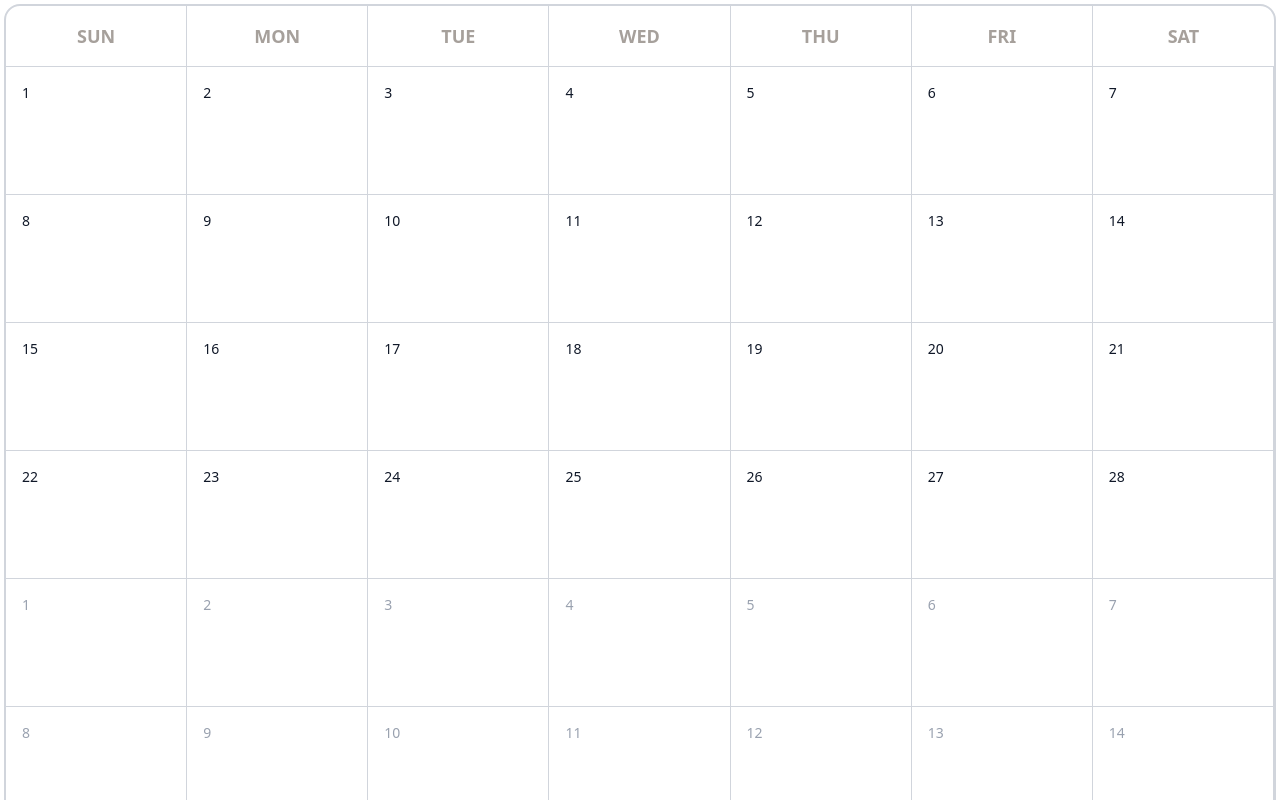
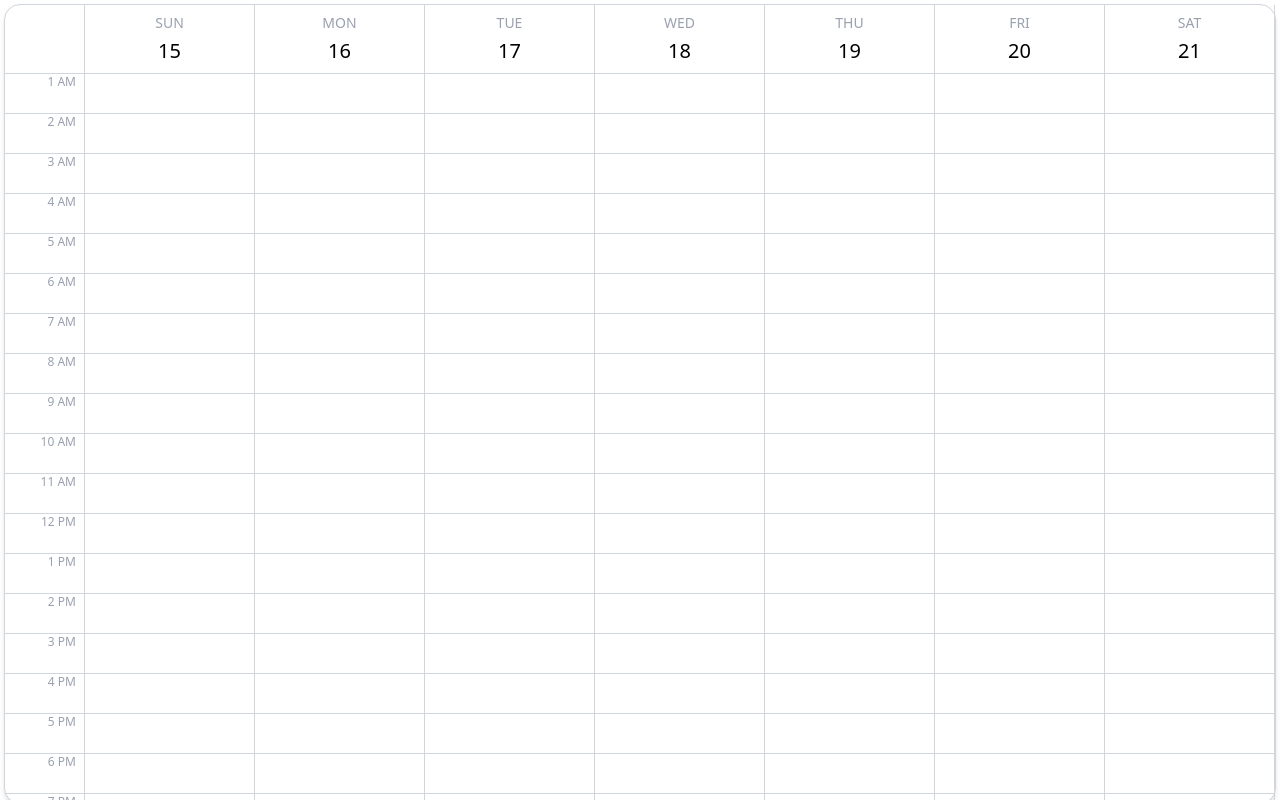
Before and after one commit to Bavneet-kaur/Smart-Calendar, a Next.js app in the folder frontend/: page / in a window 1280 px wide. Shown: the top 800 px of the page. Built offline with nearby package versions, Linux system fonts and the light colour scheme.

Commit message:
week view ui

```diff
--- /dev/null
+++ b/frontend/app/components/views/Week.tsx
@@ -0,0 +1,84 @@
+"use client";
+
+import { useState } from "react";
+
+const WeekView = () => {
+    const [currentDate] = useState(new Date());
+    const getStartOfWeek = (date: Date) => {
+        const day = date.getDay(); // 0-6
+        const diff = date.getDate() - day;
+        return new Date(date.setDate(diff));
+    };
+
+    const startOfWeek = getStartOfWeek(new Date());
+
+    const weekDays = Array.from({ length: 7 }).map((_, i) => {
+        const d = new Date(startOfWeek);
+        d.setDate(startOfWeek.getDate() + i);
+        return d;
+    });
+    const hours = Array.from({ length: 23 }).map((_, i) => i + 1);
+    // const isToday = date.toDateString() === new Date().toDateString();
+    return (
+        <div className="max-h-screen bg-white  flex flex-col border border-gray-300 rounded-2xl shadow-md">
+            <div className="grid border-b border-gray-300"
+                style={{ gridTemplateColumns: "80px repeat(7, 1fr)" }}>
+                <div className="border-r border-gray-300" />
+
+                {weekDays.map((day, index) => (
+                    <div
+                        key={index}
+                        className="p-2 text-center border-r border-gray-300"
+                    >
+                        <div className="text-sm text-gray-400">
+                            {day.toLocaleString("default", { weekday: "short" }).toUpperCase()}
+                        </div>
+
+                        <div className="text-xl mt-1">
+                            {day.getDate()}
+                        </div>
+                    </div>
+                ))}
+            </div>
+
+            {/* Time Grid */}
+            <div className="flex-1">
+                <div
+                    className="grid min-h-full"
+                    style={{ gridTemplateColumns: "80px repeat(7, 1fr)" }}
+                >
+                    {/* Time Column */}
+                    <div className="border-r border-gray-300">
+                        {hours.map((hour) => (
+                            <div
+                                key={hour}
+                                className="h-10 text-xs text-gray-400 border-b border-gray-300 pr-2 text-right"
+                            >
+                                {hour > 12
+                                    ? `${hour - 12} PM`
+                                    : hour === 12
+                                        ? "12 PM"
+                                        : `${hour} AM`}
+                            </div>
+                        ))}
+                    </div>
+
+                    {/* Day Columns */}
+                    {weekDays.map((_, dayIndex) => (
+                        <div key={dayIndex} className="border-r text-center  border-gray-300">
+                            {hours.map((hour) => (
+                                <div
+                                    key={hour}
+                                    className="h-10 border-b border-gray-300"
+                                />
+                            ))}
+                        </div>
+                    ))}
+
+                </div>
+            </div>
+        </div>
+    );
+};
+
+export default WeekView;
--- a/frontend/app/page.tsx
+++ b/frontend/app/page.tsx
@@ -2,11 +2,14 @@
 
 import Loader from "./components/ui/Loader";
 import MonthView from "./components/views/Month";
+import WeekView from "./components/views/Week";
 
 export default function Home() {
+
   return (
    <div>
-      <MonthView/>
+      {/* <MonthView/> */}
+      <WeekView/>
    </div>
   );
 }
```
